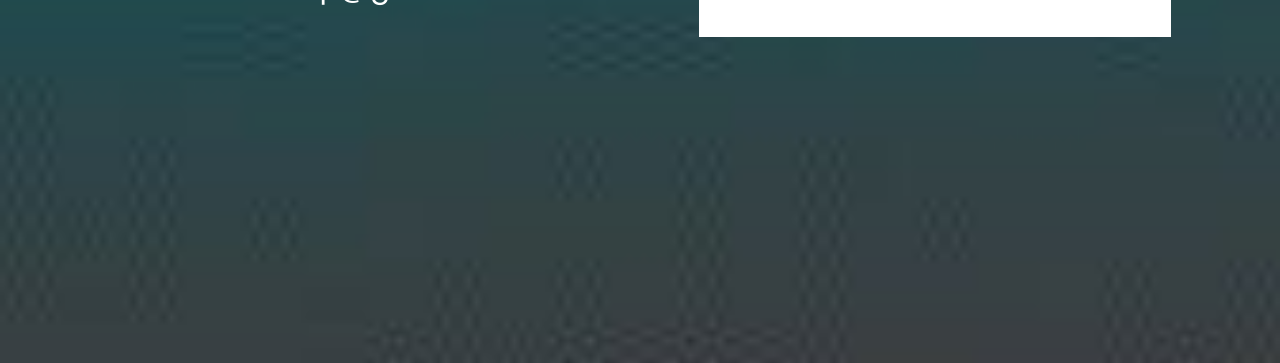
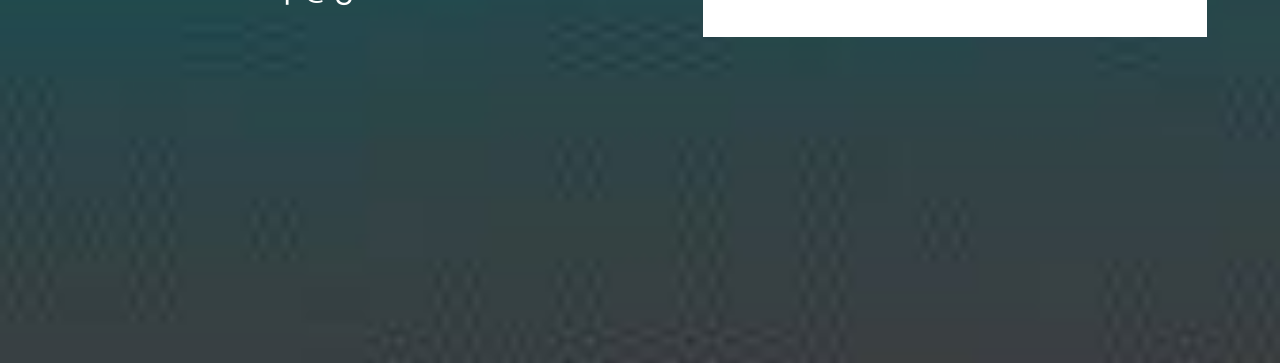
Before and after one commit to SWETHA22136/coffee, a plain HTML site: page contact.html in a window 1280 px wide. Shown: the part 837-1200 px from the top of the page. Drawn offline with Linux system fonts and the light colour scheme.

Commit message:
Update contact.css

```diff
--- a/contact.css
+++ b/contact.css
@@ -8,7 +8,7 @@
 .contact{
 /*     position: relative; */
     height: 150vh;
-    padding: 50px;
+    padding: 10px 10px;
     display: flex;
     justify-content: center;
     align-items: center;
```
